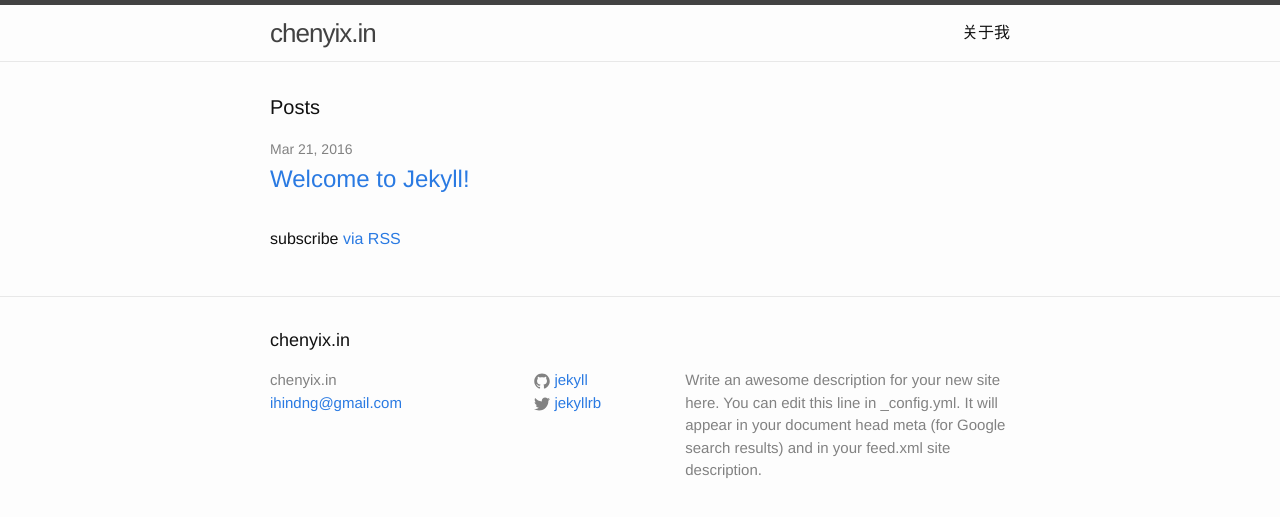
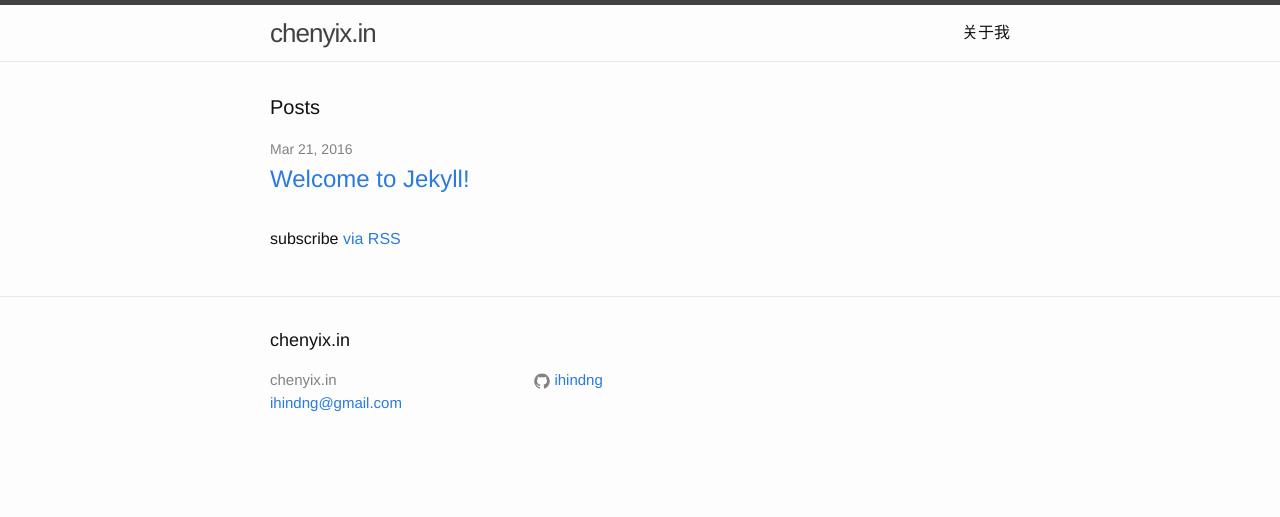
Before and after one commit to Ihindng/ihindng.github.io, a Jekyll site: the page built from index.html, in a window 1280 px wide. Shown: the top 517 px of the page. Built offline with Jekyll 4.4.1, drawn with Linux system fonts in a browser that asks for light colours.

Commit message:
add desc

```diff
--- a/_config.yml
+++ b/_config.yml
@@ -9,13 +9,10 @@
 title: chenyix.in
 email: ihindng@gmail.com
 description: > # this means to ignore newlines until "baseurl:"
-  Write an awesome description for your new site here. You can edit this
-  line in _config.yml. It will appear in your document head meta (for
-  Google search results) and in your feed.xml site description.
 baseurl: "" # the subpath of your site, e.g. /blog
 url: "http://chenyix.in" # the base hostname & protocol for your site
-twitter_username: jekyllrb
-github_username:  jekyll
+# twitter_username: jekyllrb
+github_username:  ihindng
 
 # Build settings
 markdown: kramdown
```
